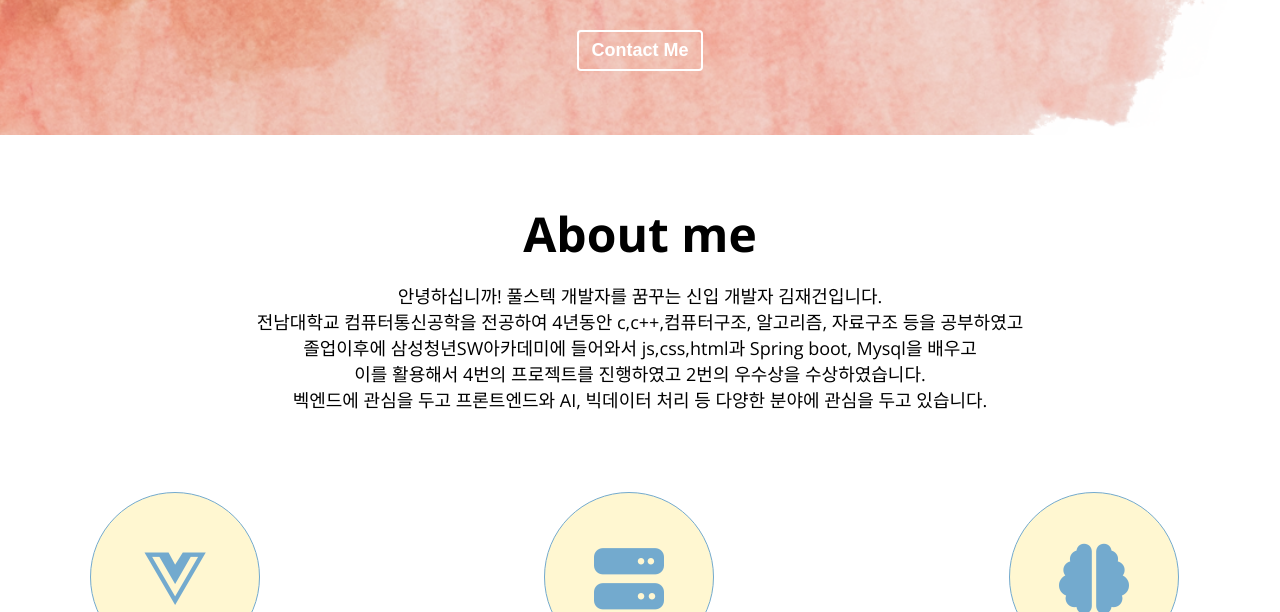
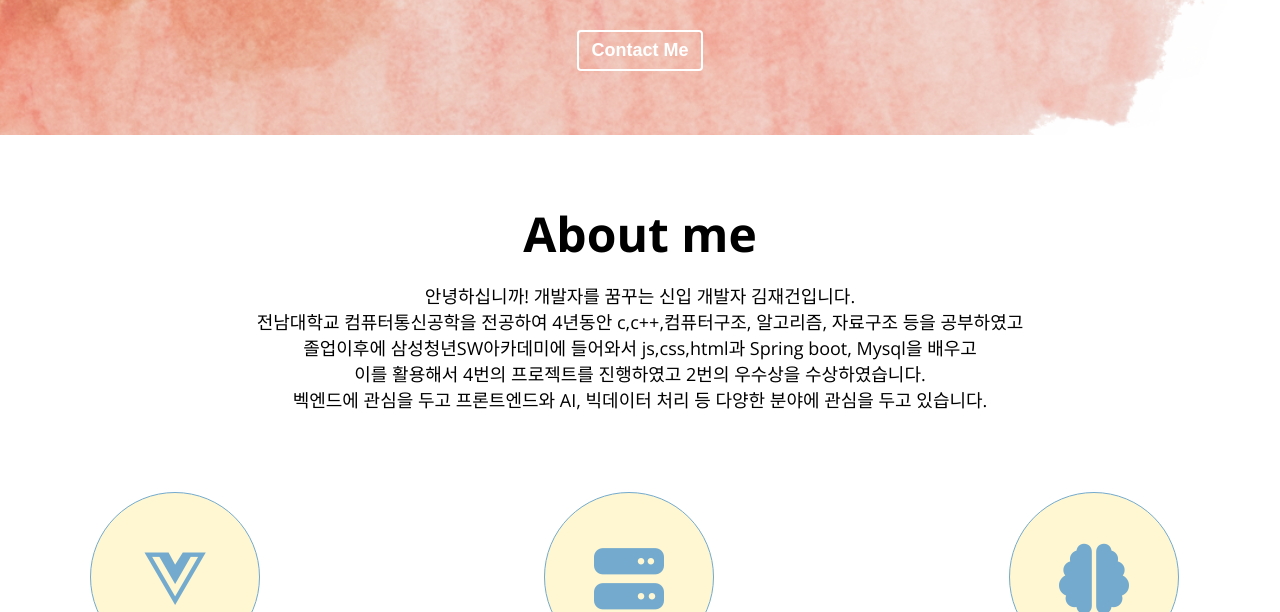
Before and after one commit to shampookim/Portfolio, a plain HTML site: page index.html in a window 1280 px wide. Shown: the part 577-1189 px from the top of the page. Drawn offline with nearby package versions, Linux system fonts and the light colour scheme.

Commit message:
updateProfile - aboutme

```diff
--- a/index.html
+++ b/index.html
@@ -57,7 +57,7 @@
     <section id="about" class="section section_container">
     <h1>About me</h1>
     <p>
-        안녕하십니까! 풀스텍 개발자를 꿈꾸는 신입 개발자 김재건입니다.<br/>
+        안녕하십니까! 개발자를 꿈꾸는 신입 개발자 김재건입니다.<br/>
         전남대학교 컴퓨터통신공학을 전공하여 4년동안 c,c++,컴퓨터구조, 알고리즘, 자료구조 등을 공부하였고<br/>
         졸업이후에 삼성청년SW아카데미에 들어와서 js,css,html과 Spring boot, Mysql을 배우고 <br/>
         이를 활용해서 4번의 프로젝트를 진행하였고 2번의 우수상을 수상하였습니다.<br/>
```
